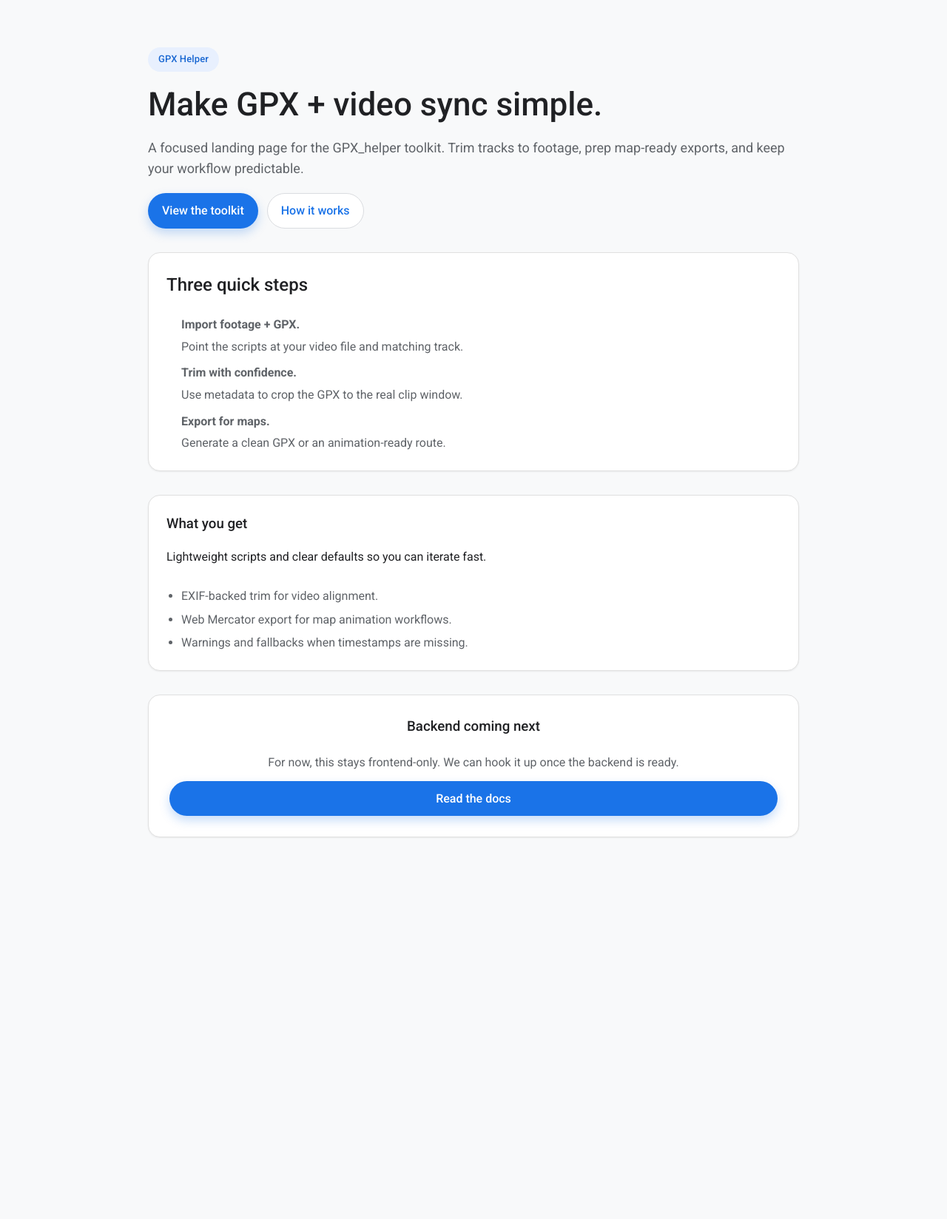
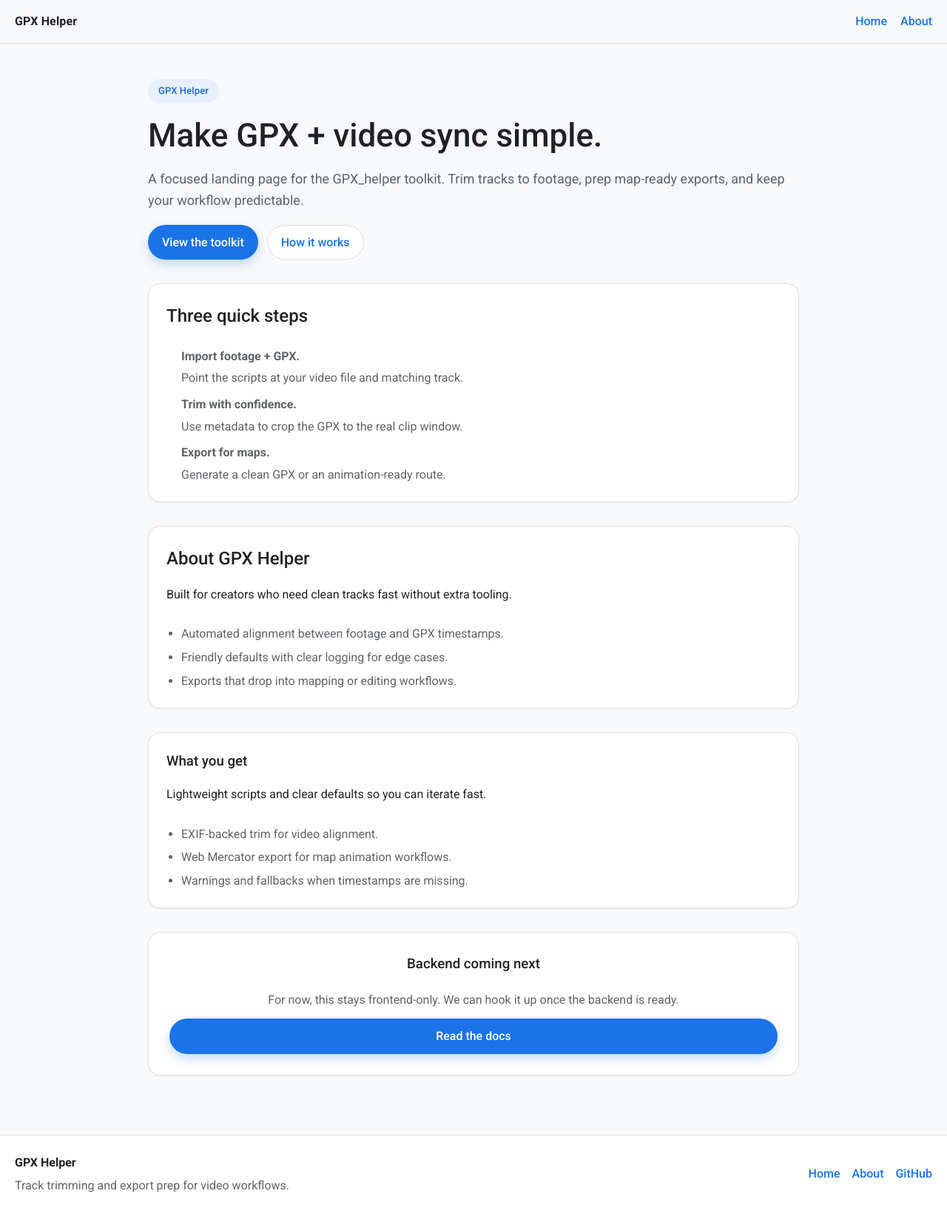
Before and after one commit to PooriaT/GPX_helper, a Svelte app in the folder frontend/: page / in a window 1280 px wide. Shown: the whole page at 74% size. Before the commit the page ends 1212 px from the top, so only its background shows below. Built offline with nearby package versions, Linux system fonts and the light colour scheme.

Commit message:
Add header and footer navigation

```diff
--- a/frontend/src/App.svelte
+++ b/frontend/src/App.svelte
@@ -5,7 +5,16 @@
   />
 </svelte:head>
 
-<main class="page">
+<div class="page-layout">
+  <header class="site-header">
+    <div class="site-header__brand">GPX Helper</div>
+    <nav class="site-header__nav" aria-label="Primary">
+      <a href="#home">Home</a>
+      <a href="#about">About</a>
+    </nav>
+  </header>
+
+  <main class="page" id="home">
     <section class="hero">
       <div class="hero__badge">GPX Helper</div>
       <h1>Make GPX + video sync simple.</h1>
@@ -39,6 +48,18 @@
       </ol>
     </section>
 
+    <section class="panel highlights" id="about">
+      <div>
+        <h2>About GPX Helper</h2>
+        <p>Built for creators who need clean tracks fast without extra tooling.</p>
+      </div>
+      <ul>
+        <li>Automated alignment between footage and GPX timestamps.</li>
+        <li>Friendly defaults with clear logging for edge cases.</li>
+        <li>Exports that drop into mapping or editing workflows.</li>
+      </ul>
+    </section>
+
     <section class="panel highlights">
       <div>
         <h3>What you get</h3>
@@ -59,3 +80,16 @@
       </a>
     </section>
   </main>
+
+  <footer class="site-footer">
+    <div>
+      <strong>GPX Helper</strong>
+      <p>Track trimming and export prep for video workflows.</p>
+    </div>
+    <nav class="site-footer__nav" aria-label="Footer">
+      <a href="#home">Home</a>
+      <a href="#about">About</a>
+      <a href="https://github.com/OpenAI-Tools/GPX_helper" target="_blank" rel="noreferrer">GitHub</a>
+    </nav>
+  </footer>
+</div>
--- a/frontend/src/app.css
+++ b/frontend/src/app.css
@@ -24,12 +24,47 @@ body {
   background-color: #f8f9fa;
 }
 
+.page-layout {
+  min-height: 100vh;
+  display: flex;
+  flex-direction: column;
+}
+
+.site-header {
+  position: sticky;
+  top: 0;
+  z-index: 10;
+  background: rgba(248, 249, 250, 0.95);
+  backdrop-filter: blur(10px);
+  border-bottom: 1px solid #e0e0e0;
+  display: flex;
+  align-items: center;
+  justify-content: space-between;
+  padding: 16px 20px;
+}
+
+.site-header__brand {
+  font-weight: 600;
+  letter-spacing: 0.01em;
+}
+
+.site-header__nav {
+  display: flex;
+  gap: 18px;
+  font-weight: 500;
+}
+
+.site-header__nav a {
+  color: #1a73e8;
+}
+
 .page {
   max-width: 920px;
   margin: 0 auto;
-  padding: 64px 20px 80px;
+  padding: 48px 20px 80px;
   display: grid;
   gap: 32px;
+  width: 100%;
 }
 
 .hero {
@@ -153,8 +188,43 @@ h3 {
   color: #5f6368;
 }
 
+.site-footer {
+  margin-top: auto;
+  border-top: 1px solid #e0e0e0;
+  background: #fff;
+  padding: 24px 20px 32px;
+  display: flex;
+  flex-wrap: wrap;
+  align-items: center;
+  justify-content: space-between;
+  gap: 16px;
+}
+
+.site-footer p {
+  margin: 6px 0 0;
+  color: #5f6368;
+}
+
+.site-footer__nav {
+  display: flex;
+  gap: 16px;
+  font-weight: 500;
+  color: #1a73e8;
+}
+
 @media (max-width: 640px) {
   .page {
-    padding: 44px 16px 60px;
+    padding: 32px 16px 60px;
+  }
+
+  .site-header {
+    flex-direction: column;
+    align-items: flex-start;
+    gap: 10px;
+  }
+
+  .site-footer {
+    flex-direction: column;
+    align-items: flex-start;
   }
 }
```
Lines whose indentation alone changed are shown as unchanged.
